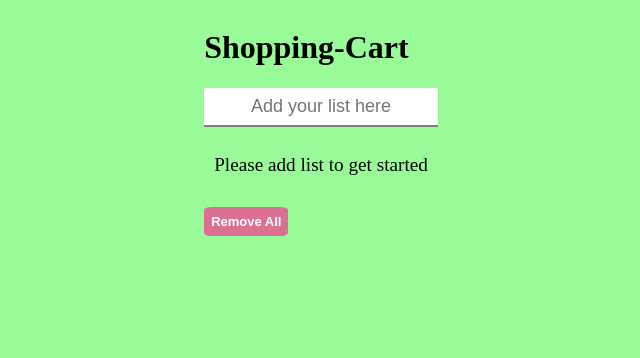
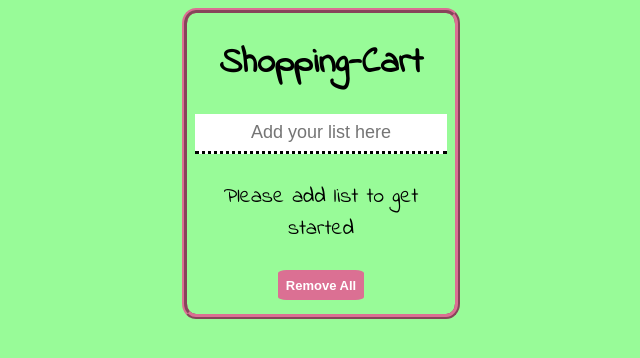
Before and after one commit to nishadunnisa/shopping-cart, a React (Create React App) app: page / in a window 1280 px wide. Shown: the top 358 px of the page, without its empty margins (319-959 px from the left). Built offline with nearby package versions, Linux system fonts and the light colour scheme.

Commit message:
style-app

```diff
--- a/public/index.html
+++ b/public/index.html
@@ -4,6 +4,7 @@
   <meta charset="UTF-8">
   <meta name="viewport" content="width=device-width, initial-scale=1.0">
   <meta http-equiv="X-UA-Compatible" content="ie=edge">
+  <link href='https://fonts.googleapis.com/css?family=Indie+Flower' rel='stylesheet'>
   <title>Shopping-Cart</title>
 </head>
 <body>
--- a/src/App.js
+++ b/src/App.js
@@ -47,7 +47,7 @@ class App extends React.Component {
 
   render() {
     return (
-      <div>
+      <div className="wrapper">
         <Header />
         <AddOption handleAddOptions={this.handleAddOptions} />
         <Options
@@ -193,7 +193,7 @@ class Option extends React.Component {
               {this.props.optionText}
 
               <button className="remove-button" onClick={() => {
-                this.props.handleRemoveOption(this.props.optionText)
+              this.props.handleRemoveOption(this.props.optionText)
               }}>
               </button>
             </div>
--- a/src/index.css
+++ b/src/index.css
@@ -2,14 +2,25 @@ body {
     justify-content: center;
     display: flex;
     background-color: palegreen;
+    font-family: 'Indie Flower', cursive;
+    font-size: large;
+
 }
-
+.wrapper{
+    border: 5px solid palevioletred;
+    border-radius: 5%;
+    border-style: ridge;
+    padding: 0% 3% 5% 3%;
+    text-align: center;
+}
 .form>form>input {
     padding: 8px 0px 8px 0px;
     border: none;
     width: 100%;
     text-align: center;
-    border-bottom: 2px solid gray;
+    margin: 0% 0% 2% 0%;
+    border-bottom: 3px solid black;
+    border-bottom-style: dotted;
     font-size: large;
 }
 
@@ -42,7 +53,8 @@ input:focus {
     text-align: center;
     background-color: royalblue;
     color: white;
-    font-size: large;
+    font-size: larger;
+    font-weight: bold;
 }
 
 .option-list>ul>li {
@@ -53,7 +65,7 @@ input:focus {
 
 .options>p {
     font-size: larger;
-    padding: 8px 10px 8px 10px;
+
 }
 
 .footer {
```
